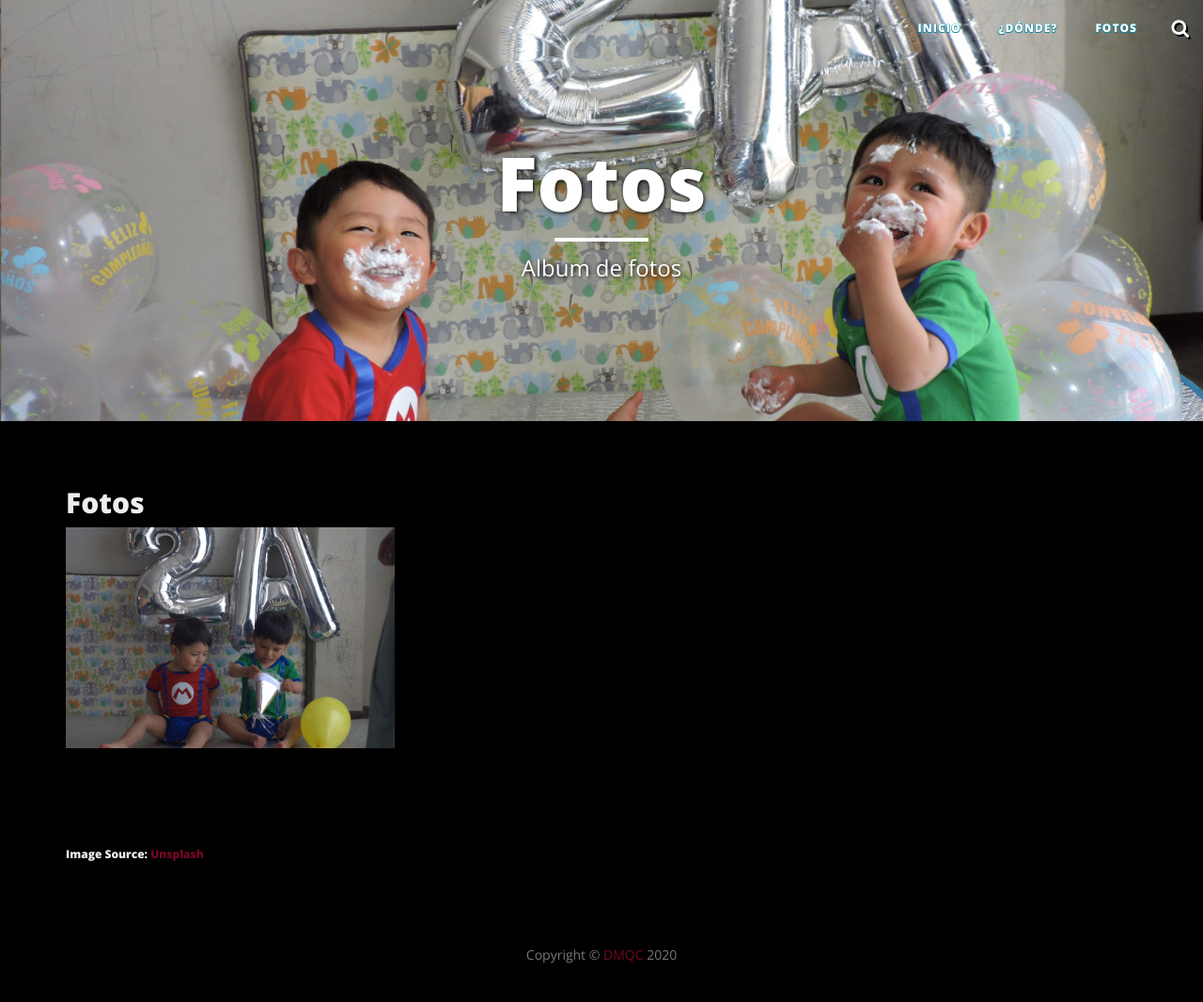
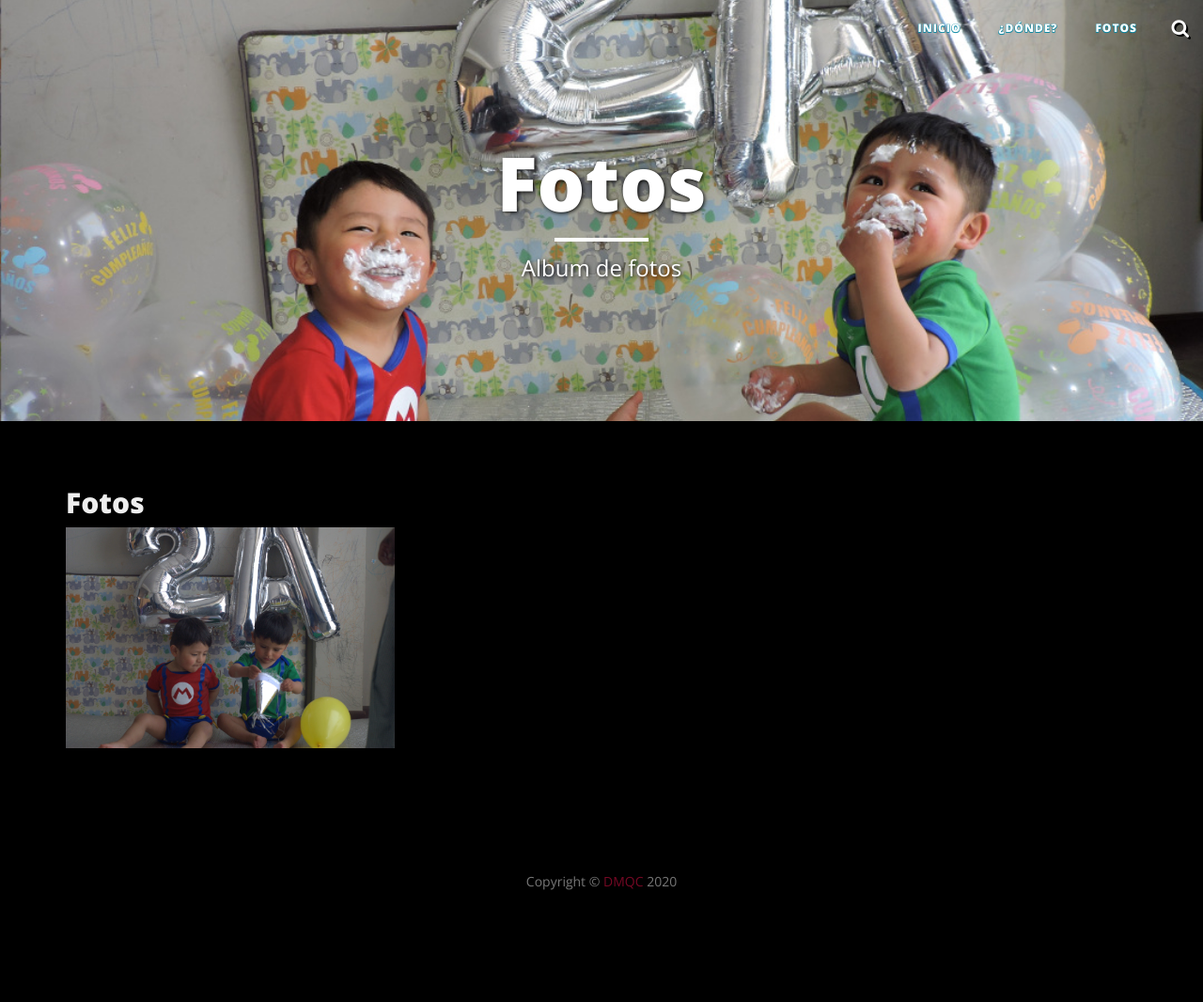
Before and after one commit to andres-alejandro/andres-alejandro.github.io, a Jekyll site: the page built from gallery/index.html, in a window 1280 px wide. Shown: the whole page at 94% size. Built offline with Jekyll 4.4.1, drawn with Linux system fonts in a browser that asks for light colours; nearby versions of some CDN libraries; after the commit the page ends 988 px from its top, so only the background shows below that.

Commit message:
cambios y mejoras

```diff
--- a/gallery/index.html
+++ b/gallery/index.html
@@ -57,7 +57,7 @@ images:
 
 
 <br>
-<h6><p>Image Source: <a href="https://unsplash.com/photos/YOT6kS8YtEA/">Unsplash</a></p></h6>
+
 
 <!-- jQuery -->
 
```
